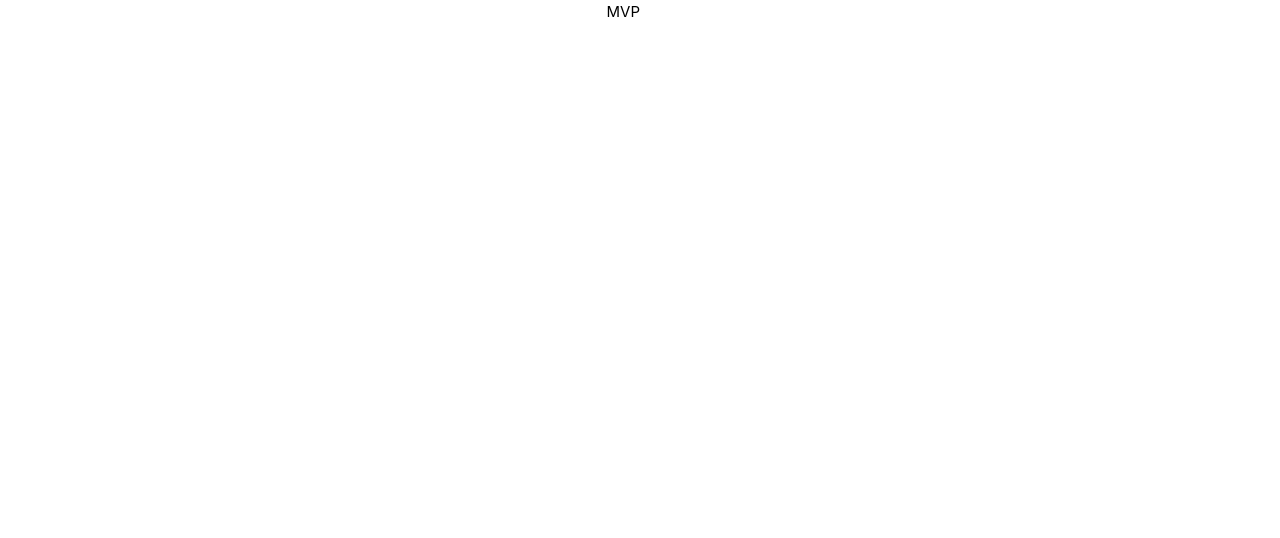
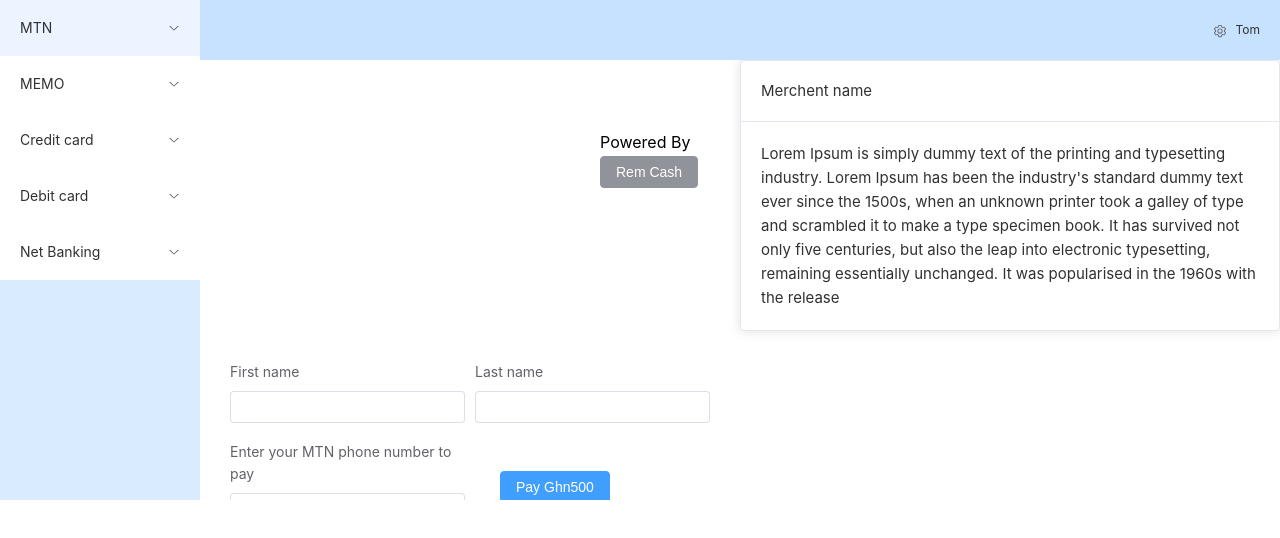
Before and after one commit to abhishekhexafoldtech/remcash-payment-getway, a Vue app: page / in a window 1280 px wide. Shown: the top 538 px of the page. Built offline with nearby package versions, Linux system fonts and the light colour scheme.

Commit message:
mtn page

```diff
--- a/src/assets/main.css
+++ b/src/assets/main.css
@@ -1,35 +1,6 @@
 @import './base.css';
 
 #app {
-  max-width: 1280px;
   margin: 0 auto;
-  padding: 2rem;
   font-weight: normal;
 }
-
-a,
-.green {
-  text-decoration: none;
-  color: hsla(160, 100%, 37%, 1);
-  transition: 0.4s;
-  padding: 3px;
-}
-
-@media (hover: hover) {
-  a:hover {
-    background-color: hsla(160, 100%, 37%, 0.2);
-  }
-}
-
-@media (min-width: 1024px) {
-  body {
-    display: flex;
-    place-items: center;
-  }
-
-  #app {
-    display: grid;
-    grid-template-columns: 1fr 1fr;
-    padding: 0 2rem;
-  }
-}
--- a/src/views/Mvp.vue
+++ b/src/views/Mvp.vue
@@ -1,7 +1,165 @@
 <template>
-    <div>
-        MVP
-    </div>
+    <el-container class="layout-container-demo" style="height: 500px">
+      <el-aside width="200px">
+        <el-scrollbar>
+          <el-menu >
+            <el-sub-menu index="1">
+              <template #title>
+                MTN
+              </template>
+            </el-sub-menu>
+            <el-sub-menu index="2">
+              <template #title>
+                MEMO
+              </template>
+            </el-sub-menu>
+            <el-sub-menu index="3">
+              <template #title>
+                Credit card
+              </template>
+            </el-sub-menu>
+            <el-sub-menu index="4">
+              <template #title>
+                Debit card
+              </template>
+            </el-sub-menu>
+            <el-sub-menu index="5">
+              <template #title>
+                Net Banking
+              </template>
+            </el-sub-menu>
+
+          </el-menu>
+        </el-scrollbar>
+      </el-aside>
+
+      <el-container>
+        <el-header style="text-align: right; font-size: 12px">
+          <div class="toolbar">
+            <el-dropdown>
+                <el-icon style="margin-right: 8px; margin-top: 1px">
+                    <setting/>
+                </el-icon>
+              <template #dropdown>
+                <el-dropdown-menu>
+                  <el-dropdown-item>View</el-dropdown-item>
+                  <el-dropdown-item>Add</el-dropdown-item>
+                  <el-dropdown-item>Delete</el-dropdown-item>
+                </el-dropdown-menu>
+              </template>
+            </el-dropdown>
+            <span>Tom</span>
+          </div>
+        </el-header>
+
+        <el-main>
+            <el-row >
+            <el-col :xs="12" :sm="12" :md="12" :lg="12" style="padding-left: 400px; padding-top:70px;" >
+                <span style="font-size: medium;">Powered By</span> <el-button  type="info">Rem Cash</el-button>
+            </el-col>
+            <el-col :xs="12" :sm="12" :md="12" :lg="12">
+                <el-card class="box-card">
+                    <template #header>
+                    <div class="card-header">
+                        <span>Merchent name</span>
+                    </div>
+                    </template>
+                    <div  class="text item">
+                        Lorem Ipsum is simply dummy text of the printing and typesetting industry. Lorem Ipsum has been the industry's standard dummy text ever since the 1500s, when an unknown printer took a galley of type and scrambled it to make a type specimen book. It has survived not only five centuries, but also the leap into electronic typesetting, remaining essentially unchanged. It was popularised in the 1960s with the release
+
+                    </div>
+                </el-card>
+            </el-col>
+
+
+            <el-col :xs="12" :sm="12" :md="12" :lg="12">
+                <el-form :model="form" label-position="top" style="padding:30px;">
+                    <el-row :gutter="10">
+                        <el-col :xs="12" :sm="12" :md="12" :lg="12">
+                            <el-form-item label="First name">
+                                <el-input v-model="form.name" />
+                            </el-form-item>
+                        </el-col>
+                        <el-col :xs="12" :sm="12" :md="12" :lg="12">
+                            <el-form-item label="Last name">
+                                <el-input v-model="form.name" />
+                            </el-form-item>
+                        </el-col>
+
+                        <el-col :xs="12" :sm="12" :md="12" :lg="12">
+                            <el-form-item label="Enter your MTN phone number to pay">
+                                <el-input placeholder="Eg: 078546xxxxxx" v-model="form.name" />
+                            </el-form-item>
+                        </el-col>
+                        <el-col :xs="12" :sm="12" :md="12" :lg="12" style="padding:30px;">
+                            <el-button type="primary" @click="onSubmit">Pay Ghn500</el-button>
+                        </el-col>
+                    </el-row>
+                </el-form>
+            </el-col>
+            <el-col :xs="12" :sm="12" :md="12" :lg="12">
+                &nbsp;
+            </el-col>
+            </el-row>
+        </el-main>
+      </el-container>
+    </el-container>
 </template>
 
-<script setup></script>
+<script lang="ts" setup>
+  import { ref, reactive } from 'vue'
+
+  import { Menu as IconMenu, Message, Setting } from '@element-plus/icons-vue'
+
+  const item = {
+    date: '2016-05-02',
+    name: 'Tom',
+    address: 'No. 189, Grove St, Los Angeles',
+  }
+  const tableData = ref(Array.from({ length: 20 }).fill(item))
+
+
+// do not use same name with ref
+const form = reactive({
+  name: '',
+  region: '',
+  date1: '',
+  date2: '',
+  delivery: false,
+  type: [],
+  resource: '',
+  desc: '',
+})
+
+const onSubmit = () => {
+  console.log('submit!')
+}
+
+
+</script>
+
+<style scoped>
+
+  .layout-container-demo .el-header {
+    position: relative;
+    background-color: var(--el-color-primary-light-7);
+    color: var(--el-text-color-primary);
+  }
+  .layout-container-demo .el-aside {
+    color: var(--el-text-color-primary);
+    background: var(--el-color-primary-light-8);
+  }
+  .layout-container-demo .el-menu {
+    border-right: none;
+  }
+  .layout-container-demo .el-main {
+    padding: 0;
+  }
+  .layout-container-demo .toolbar {
+    display: inline-flex;
+    align-items: center;
+    justify-content: center;
+    height: 100%;
+    right: 20px;
+  }
+</style>
```
